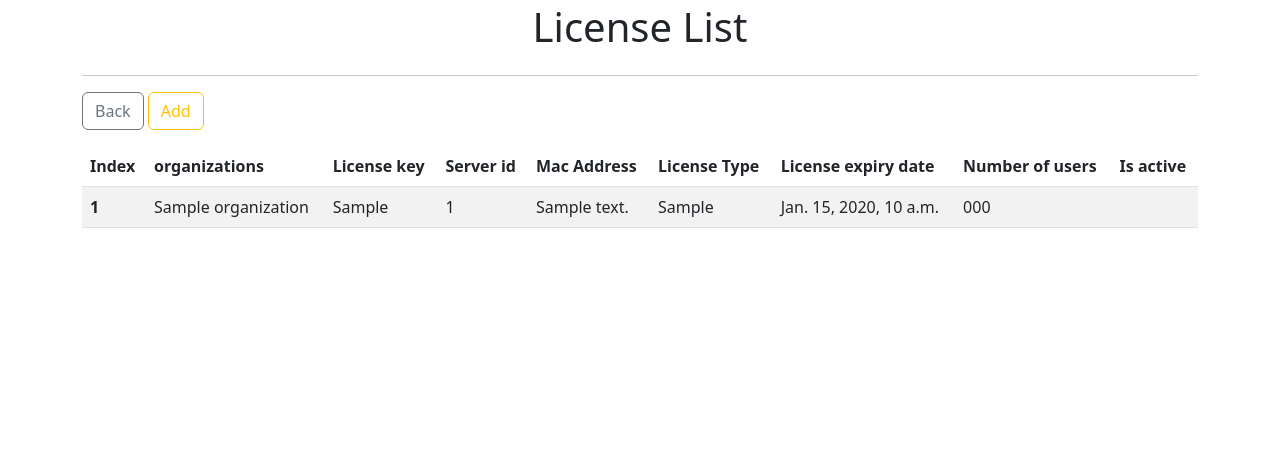
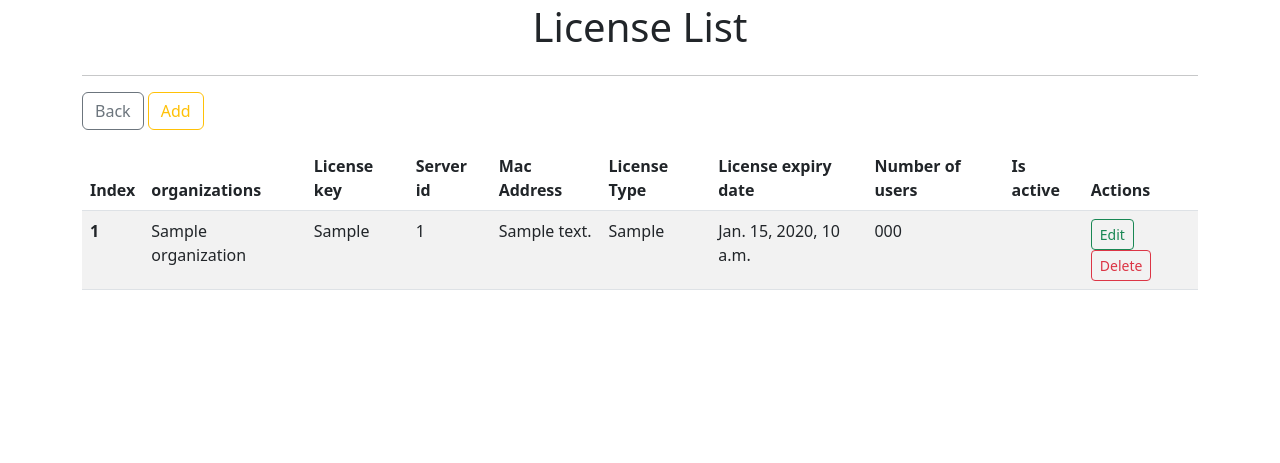
Before and after one commit to mmbogajemimah/BoardMeets_Demo, a Django app: template boardmeets/base/templates/base/license_list.html in a window 1280 px wide. Shown: the part 337-800 px from the top of the page. Run offline with Django 4.2, Linux system fonts and the light colour scheme; the template is opened without the code that fills it: most values are stand-ins (such as "Sample title", 1, 10 or a date in 2020); parts of the project's set-up code (start-up, migrations or seed data) failed here and were passed over.

Commit message:
License Tool Templates

```diff
--- a/boardmeets/base/templates/base/current_users.html
+++ b/boardmeets/base/templates/base/current_users.html
@@ -31,7 +31,7 @@
         <h1 class="text-center mt-4 mb-4 ">License List</h1>
         <hr>
         <a href="{% url 'index' %}" class="btn btn-outline-secondary mb-3">Back</a>
-        <a href="#" class="btn btn-outline-warning mb-3">Add</a>
+        <a href="{% url 'add_license' %}" class="btn btn-outline-warning mb-3">Add</a>
 
         <table class="table table-striped">
             <thead>
--- a/boardmeets/base/templates/base/license_list.html
+++ b/boardmeets/base/templates/base/license_list.html
@@ -31,7 +31,7 @@
         <h1 class="text-center mt-4 mb-4 ">License List</h1>
         <hr>
         <a href="{% url 'index' %}" class="btn btn-outline-secondary mb-3">Back</a>
-        <a href="#" class="btn btn-outline-warning mb-3">Add</a>
+        <a href="{% url 'add_license' %}" class="btn btn-outline-warning mb-3">Add</a>
 
         <table class="table table-striped">
             <thead>
@@ -45,6 +45,7 @@
                     <th scope="col">License expiry date</th>
                     <th scope="col">Number of users</th>
                     <th scope="col">Is active</th>
+                    <th scope="col">Actions</th>
                 </tr>
             </thead>
             <tbody>
@@ -59,6 +60,10 @@
                         <td>{{ license.license_expiry_date }}</td>
                         <td>{{ license.number_of_users }}</td>
                         <td>{{ license.is_active }}</td>
+                        <td>
+                            <a href="" class="btn btn-outline-success btn-sm">Edit</a>
+                            <a href="" class="btn btn-outline-danger btn-sm">Delete</a>
+                        </td>
                     </tr>
                 {% empty %}
                     <tr>
```
Also changed, not shown: boardmeets/base/templates/base/add_license.html (added, +8 -0 lines).
